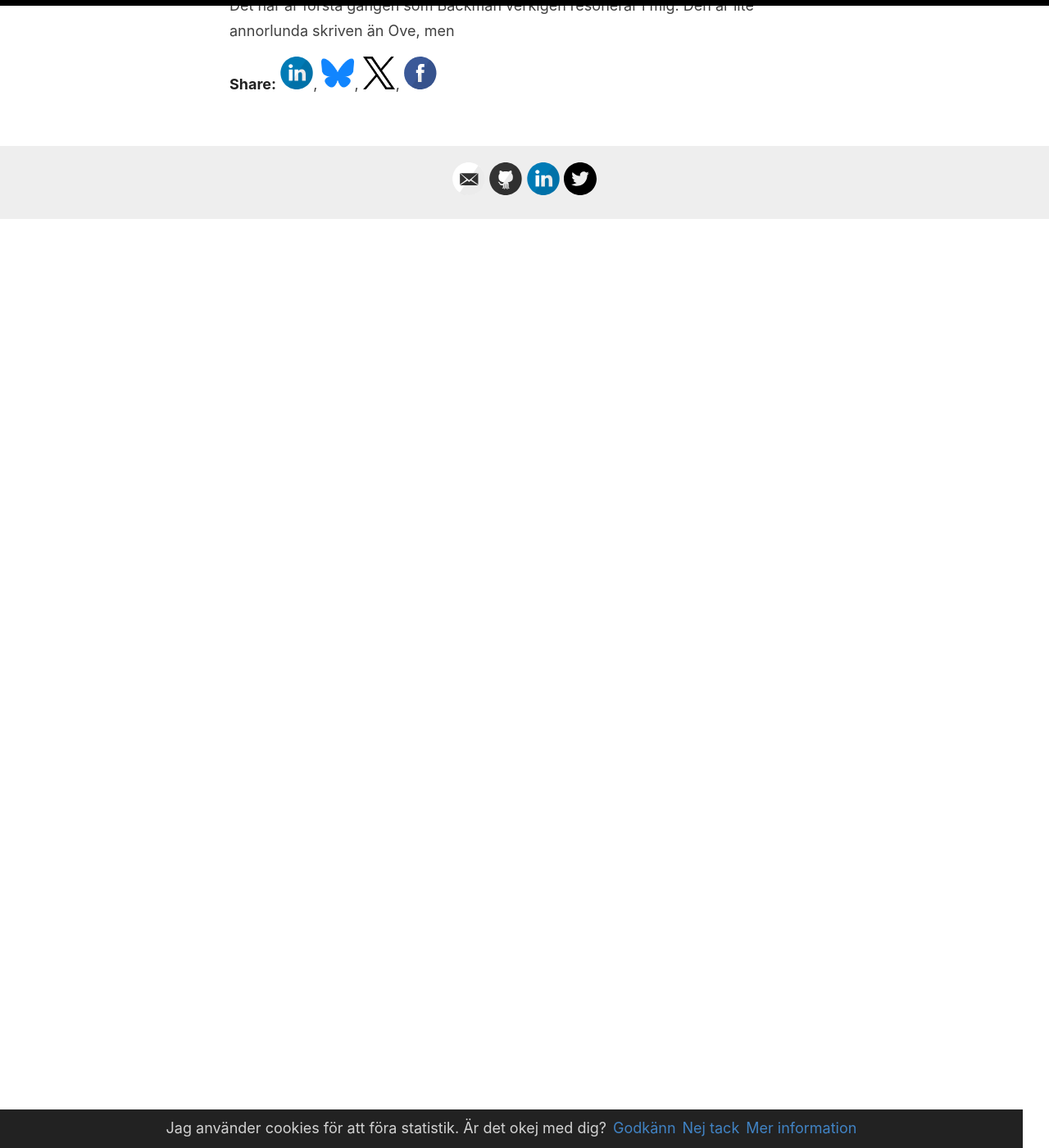
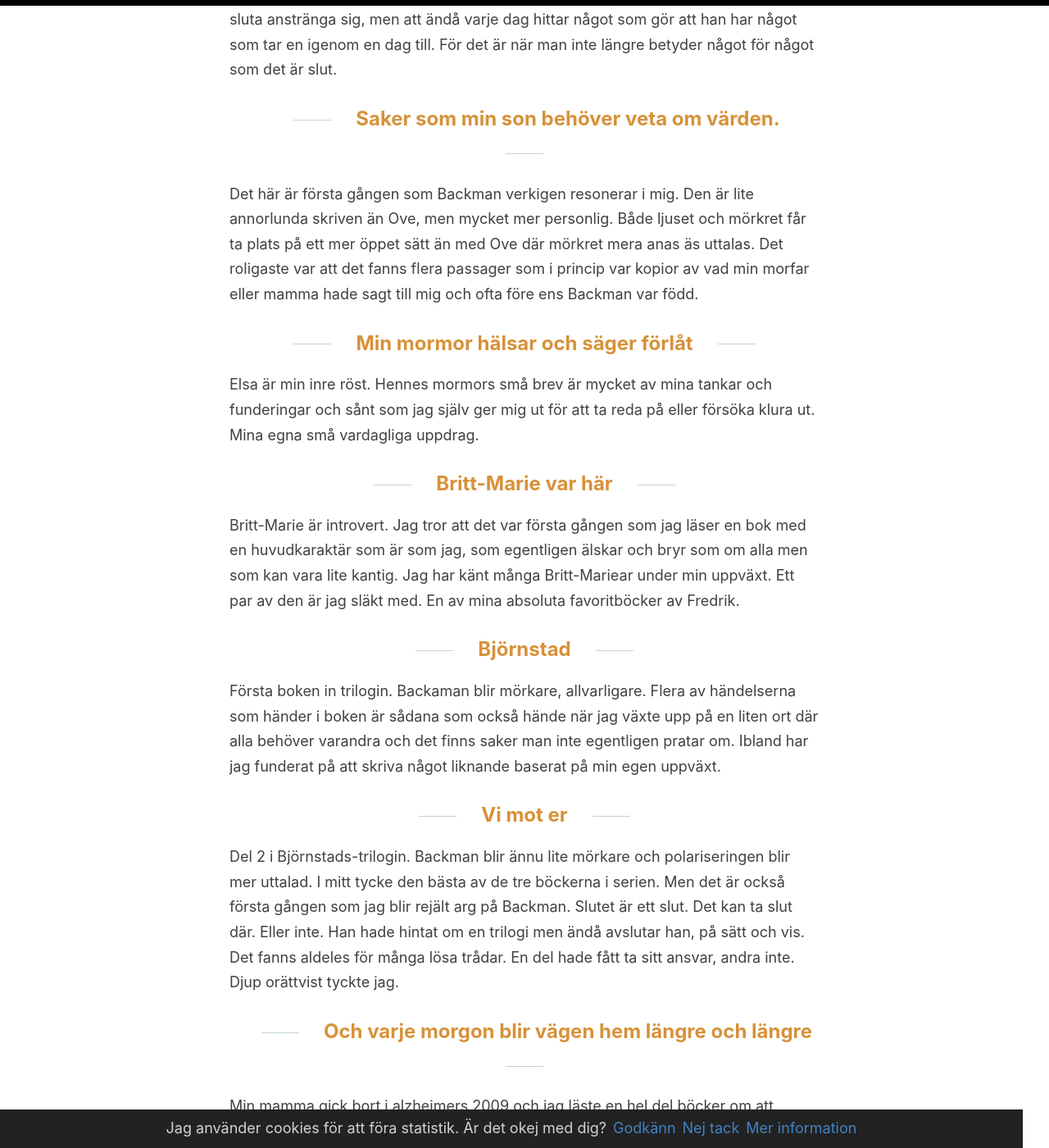
Before and after one commit to ovelindstrom/ovelindstrom.github.io, a Jekyll site: the page built from _posts/sv/2025-11-28-samtal-med-backman.md, in a window 1280 px wide and 1400 px high, scrolled down 1649 px. Shown: the whole window at 82% size. Built offline with Jekyll 4.4.1, drawn with Linux system fonts in a browser that asks for light colours; some of the changed text lies outside the part shown.

Commit message:
Backmans böcker

```diff
--- a/_posts/sv/2025-11-28-samtal-med-backman.md
+++ b/_posts/sv/2025-11-28-samtal-med-backman.md
@@ -1,6 +1,6 @@
 ---
 layout: post
-title:  "Backman på scen"
+title:  "Backmans böcker"
 date:   2025-11-28 10:00:00 +0200
 categories: svenska
 ---
@@ -11,20 +11,62 @@ För en tid sedan postade Fredrik Backman på sin Facebook-sida att han skulle g
 
 Så jag köpte två biljetter och sedan frågade jag min fru om hon ville följa med.
 
-Igår var kvällen. Jag skulle kunna skriva en hel del om upplevelsen. Josefine var oerhört bra som samtalsmoderator och gasade och bromsade Fredrik på ett utmärkt sätt. En del var sånt vi hört förut men det mesta var en intressant inblick i den Backmanska hjärnan.
+Så kom och gick kvällen. Jag skulle kunna skriva en hel del om upplevelsen. Josefine var oerhört bra som samtalsmoderator och gasade och bromsade Fredrik på ett utmärkt sätt. En del var sånt vi hört förut men det mesta var en intressant inblick i den Backmanska hjärnan.
 
 Ett flertal saker som han sa resonerade ordentligt i mig. Men det är inte vad jag tänkte skriva om idag.  Det behöver mogna för just nu är det bara på det första av flera kaos-stadier.
 
-Jag vill prata om böckerna istället.
+Jag vill prata om böckerna istället. Eller för att vara mer exakt, vad jag tycker och tänker om dem.
 
 Första gången jag läste något av Fredrik var 2010. Det var Vinter-OS och Fredrik bloggade om det på ett sätt som inte andra gjorde. Det var när Backman skrev om Simon Ammann som vann herrarnas backhoppning som det klickade. Någon annan hade haft samma tvångstankar om muslimska böneutropare som jag. Och han vågade skriva om det. Så jag fortsatte läsa allt som Backman skrev på Café. Jag har också läst det han skrev om att bli farsa.
 
 ## En man som heter Ove
 
-2012 kommer första boken ut. Den är delvis en sammling av saker han skrivt om på Café-bloggen. Jag fyller 40 2013 och får ett gäng böcker i present. De flesta har jag gett bort.
+2012 kommer första boken ut. Den är delvis en samling av saker han skrivt om på Café-bloggen. Jag fyllde 40 år 2013 och får ett gäng exemplar av boken i present. De flesta har jag gett bort.
 
-Jag gillar boken om Ove (doh!) och jag tar det som en komplimang när någon jämför mig med honom. Lite mindre när folk jämför mig med Ove Sundström (Solsidan).
+Jag gillar boken om Ove (doh!) och jag tar det som en komplimang när någon jämför mig med honom. Lite mindre när folk jämför mig med Ove Sundström (Solsidan). Givetvis var jag och såg Johan Rheborg som Ove på Rival och både Rolf Lassgård och Tom Hanks låter Ove ta en fysisk form på film.
+
+Men min Ove får ändå inte plats. För mig är kärnan egentligen att Ove vill ge upp och sluta anstränga sig, men att ändå varje dag hittar något som gör att han har något som tar en igenom en dag till. För det är när man inte längre betyder något för något som det är slut.
 
 ## Saker som min son behöver veta om värden.
 
-Det här är första gången som Backman verkigen resonerar i mig. Den är lite annorlunda skriven än Ove, men
+Det här är första gången som Backman verkigen resonerar i mig. Den är lite annorlunda skriven än Ove, men mycket mer personlig. Både ljuset och mörkret får ta plats på ett mer öppet sätt än med Ove där mörkret mera anas äs uttalas. Det roligaste var att det fanns flera passager som i princip var kopior av vad min morfar eller mamma hade sagt till mig och ofta före ens Backman var född.
+
+## Min mormor hälsar och säger förlåt
+
+Elsa är min inre röst. Hennes mormors små brev är mycket av mina tankar och funderingar och sånt som jag själv ger mig ut för att ta reda på eller försöka klura ut. Mina egna små vardagliga uppdrag.
+
+## Britt-Marie var här
+
+Britt-Marie är introvert. Jag tror att det var första gången som jag läser en bok med en huvudkaraktär som är som jag, som egentligen älskar och bryr som om alla men som kan vara lite kantig. Jag har känt många Britt-Mariear under min uppväxt. Ett par av den är jag släkt med. En av mina absoluta favoritböcker av Fredrik.
+
+## Björnstad
+
+Första boken in trilogin. Backaman blir mörkare, allvarligare. Flera av händelserna som händer i boken är sådana som också hände när jag växte upp på en liten ort där alla behöver varandra och det finns saker man inte egentligen pratar om. Ibland har jag funderat på att skriva något liknande baserat på min egen uppväxt.
+
+## Vi mot er
+
+Del 2 i Björnstads-trilogin. Backman blir ännu lite mörkare och polariseringen blir mer uttalad. I mitt tycke den bästa av de tre böckerna i serien. Men det är också första gången som jag blir rejält arg på Backman. Slutet är ett slut. Det kan ta slut där. Eller inte. Han hade hintat om en trilogi men ändå avslutar han, på sätt och vis. Det fanns aldeles för många lösa trådar. En del hade fått ta sitt ansvar, andra inte. Djup orättvist tyckte jag.
+
+## Och varje morgon blir vägen hem längre och längre
+
+Min mamma gick bort i alzheimers 2009 och jag läste en hel del böcker om att hantera sorg och om att se någon dö bit för bit. Mamma var alltid den som knöt mig kvar till Åland. Åren från när jag första gången märkte att något inte var som det skulle och fram till att hon gick bort gjorde att jag tappade bort mig själv. Under många år hade jag ett självskadebeteende som tog sig uttryck på ett flertal sätt. Men det lärde mig en del; tålamod, smärtan i små förluster och hur lätt det är att tappa bort sig själv när det som varit den enda konstanten i ens liv försvinner. Mellan 2009 och 2017 hade jag ganska sparsam kontakt med mina syskon.
+
+Men så en dag i mitten av maj 2017 tog jag den nyinköpta boken och gick ut till ett av mina favoritställen i skogen och läste de 85 sidorna text. Och efter det kunde jag äntligen förlåta mig själv igen. Det hade gått drygt 6 månader sedan jag hamnat på sjukhus med ett par stora gallstenar och en akut pankreatit. Båda orsakade av för mycket alkohol. Men nu hade jag varit nykter i ett halvår. Det har jag i princip varit sedan dess.
+
+Jag skulle vilja läsa om boken, men jag vågar inte.
+
+## Folk med ångest
+
+Sängkammarfars. Jag tyckte att serien var roligare än boken.
+
+## Vinnarna
+
+Okej, Backman är förlåten. Alla de lösa trådarna binds upp. De som behöver ställas till svars gör det och får ta sitt ansvar. Sällan på det mest uppenbara sättet.
+
+## Mina vänner
+
+Senaste boken. "Kanske den sista." säger Backman själv. Till stora delar orsaken till att vi satt på Rival. Jag hade inte hunnit läsa den är vi var och såg honom prata primärt om den här boken. Vilket var bra, för det var ett par saker som han sa som blev *renare* och mer personligt när det kom direkt från Backman utan att gå genom boken först.
+
+Det här är så som jag önskade att han hade skrivit från början. Texten är skriven så som jag tänker så det fanns noll motstånd i att läsa boken. Den "viktigaste" personen i hela boken, Konstnären, får vi inte veta namnet på före boken nästan är slut. Jag grät och skrattade samtidigt. Och skrämde min stackars fru när jag låg och läste en morgon och går från fniss till bröstsprängande gråt på 2 sekunder blankt.
+
+Det är det bästa Fredrik har skrivit. Gör inte om det.
```
